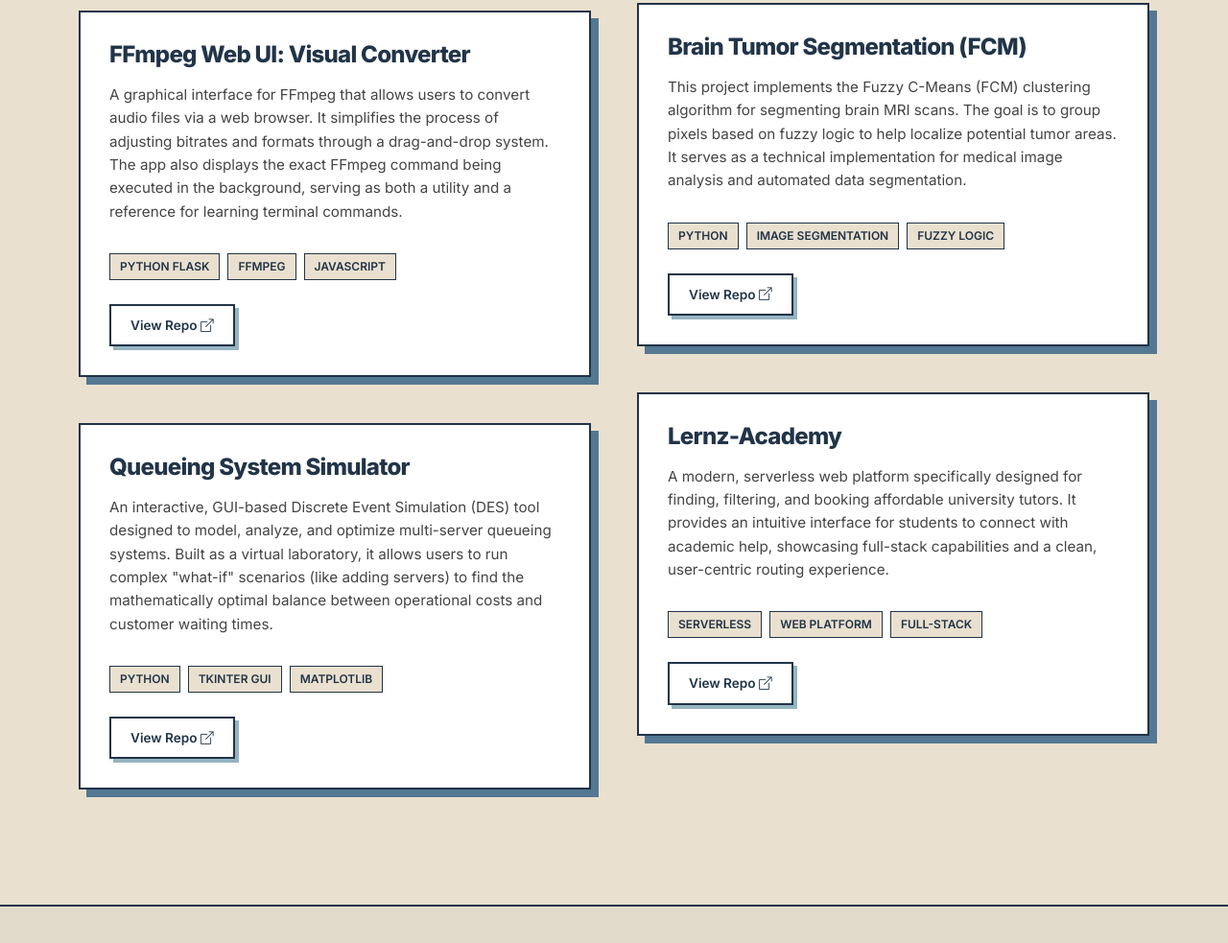
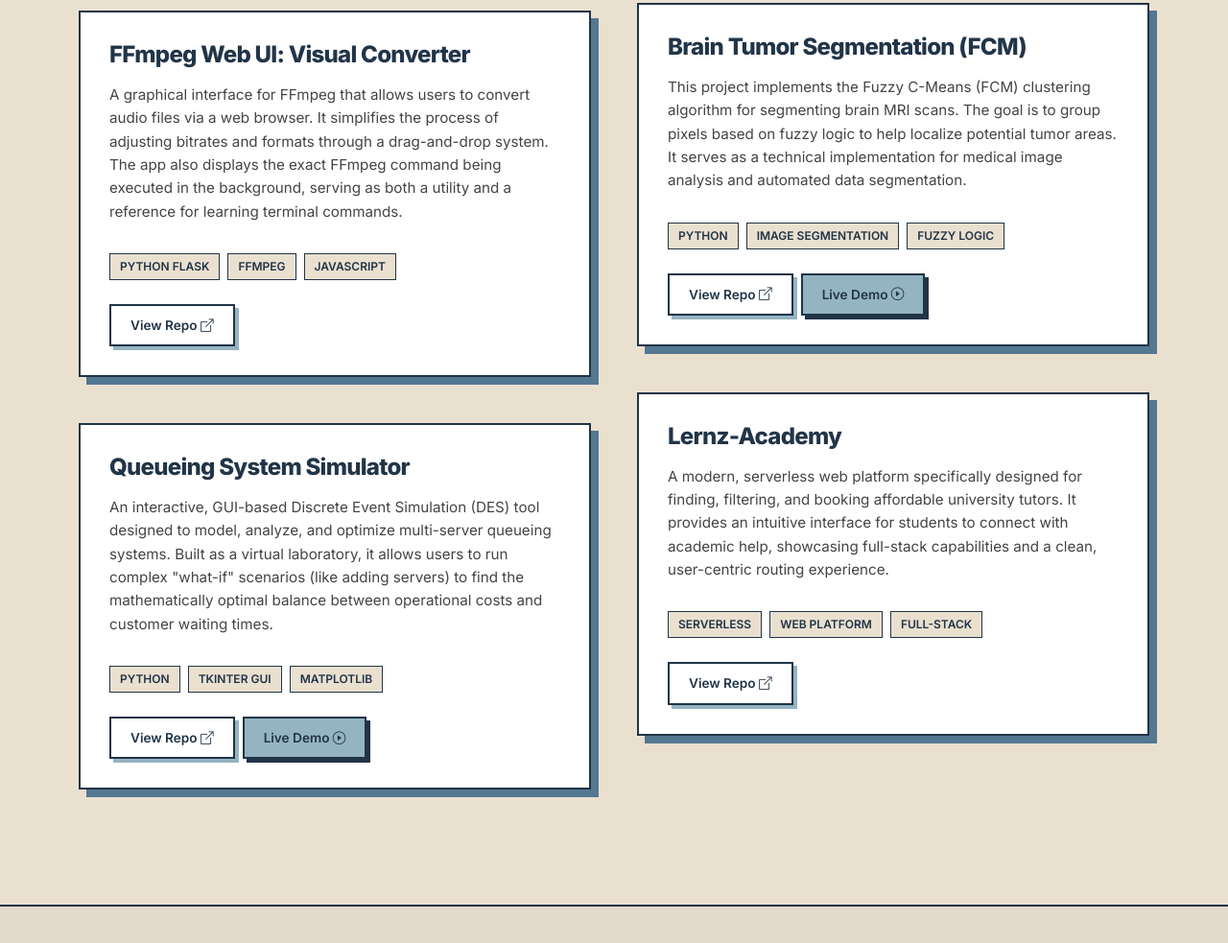
Before and after one commit to bennypepper/bennypepper.github.io, a plain HTML site: page index.html in a window 1280 px wide. Shown: the part 4682-5665 px from the top of the page at 96% size. Drawn offline with nearby package versions, Linux system fonts and the light colour scheme.

Commit message:
Update index.html

```diff
--- a/index.html
+++ b/index.html
@@ -185,6 +185,7 @@
                             </div>
                             <div class="mt-auto d-flex gap-2 flex-wrap">
                                 <a href="https://github.com/bennypepper/Lapor-Aman" target="_blank" class="btn-outline-custom">View Repo <i class="bi bi-box-arrow-up-right"></i></a>
+                                <a href="https://dummylink.com" target="_blank" class="btn-outline-demo">Live Demo <i class="bi bi-play-circle"></i></a>
                             </div>
                         </div>
                     </div>
@@ -231,6 +232,7 @@
                             </div>
                             <div class="mt-auto d-flex gap-2 flex-wrap">
                                 <a href="https://github.com/bennypepper/Queueing-System-Simulator" target="_blank" class="btn-outline-custom">View Repo <i class="bi bi-box-arrow-up-right"></i></a>
+                                <a href="https://dummylink.com" target="_blank" class="btn-outline-demo">Live Demo <i class="bi bi-play-circle"></i></a>
                             </div>
                         </div>
                     </div>
@@ -282,6 +284,7 @@
                             </div>
                             <div class="mt-auto d-flex gap-2 flex-wrap">
                                 <a href="https://github.com/bennypepper/Brain-Tumor-Segmentation" target="_blank" class="btn-outline-custom">View Repo <i class="bi bi-box-arrow-up-right"></i></a>
+                                <a href="https://dummylink.com" target="_blank" class="btn-outline-demo">Live Demo <i class="bi bi-play-circle"></i></a>
                             </div>
                         </div>
                     </div>
```
